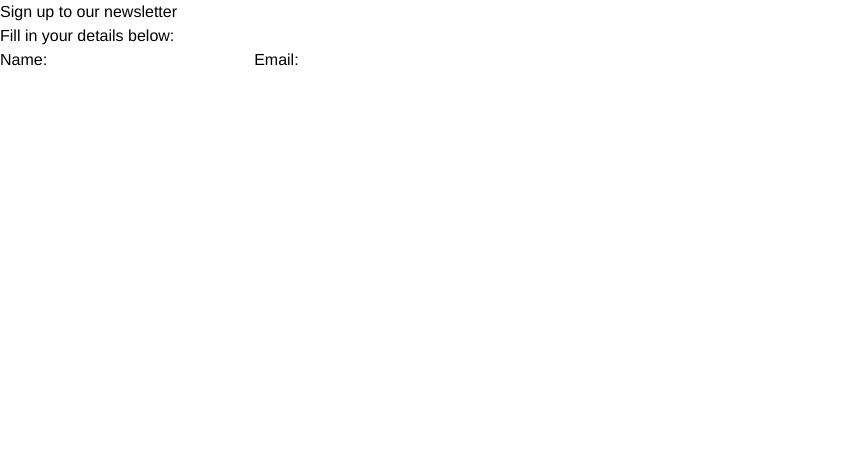
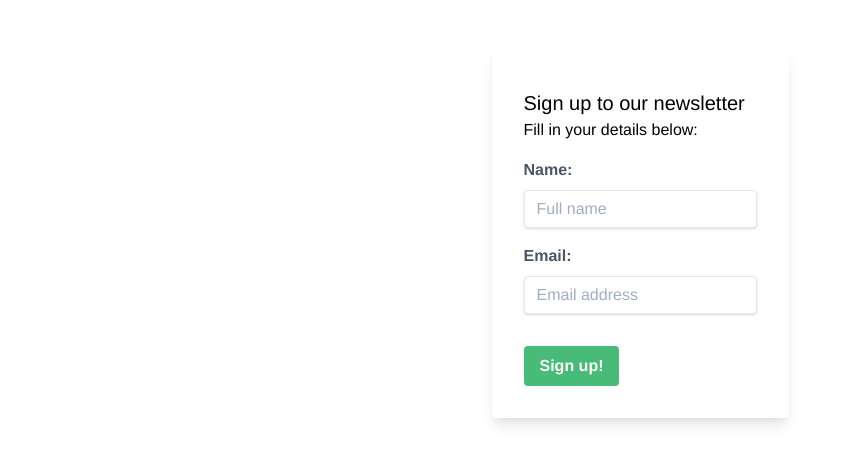
Before and after one commit to shclarke007/mailchimp_api_integration, a Vue app: page / in a window 1280 px wide. Shown: the top 464 px of the page, without its empty margins (0-847 px from the left). Built offline with nearby package versions, Linux system fonts and the light colour scheme.

Commit message:
added form code and styled

```diff
--- a/src/App.vue
+++ b/src/App.vue
@@ -1,6 +1,6 @@
 <template>
   <div id="app">
-    <user-form />
+    <user-form @submit-form="handleFormSubmit"/>
   </div>
 </template>
 
@@ -11,6 +11,11 @@ export default {
   name: 'app',
   components: {
     UserForm
+  },
+  methods:{
+    handleFormSubmit(){
+
+    }
   }
 }
 </script>
--- a/src/components/UserForm.vue
+++ b/src/components/UserForm.vue
@@ -1,14 +1,18 @@
 <template>
-  <section class="fw-full max-w-xs">
-    <div>
-      <h1>Sign up to our newsletter</h1>
-      <h2>Fill in your details below:</h2>
+  <section class="flex flex-col items-center mt-12">
+    <form action="POST" @submit="submitForm" class="bg-white shadow-lg rounded px-8 pt-6 pb-8 mb-4">
+      <div class="py-4">
+      <h1 class="text-xl">Sign up to our newsletter</h1>
+      <h2 class="text-md">Fill in your details below:</h2>
     </div>
-    <form action="POST">
-      <label for="name">Name:</label>
-      <input type="text" id="name" v-model="form_data.name"/>
-      <label for="email">Email:</label>
-      <input type="text" id="email" v-model="form_data.email"/>
+      <label for="name" class="block text-gray-700 text-md font-bold mb-2">Name:</label>
+      <input type="text" id="name" v-model="form_data.name" placeholder="Full name" class="shadow appearance-none border rounded w-full py-2 px-3 text-gray-700 leading-tight focus:outline-none focus:shadow-outline mb-4"/>
+      <label for="email" class="block text-gray-700 text-md font-bold mb-2">Email:</label>
+      <input type="text" id="email" v-model="form_data.email" placeholder="Email address" class="shadow appearance-none border rounded w-full py-2 px-3 text-gray-700 leading-tight focus:outline-none focus:shadow-outline"/>
+      <div class="flex items-center justify-between mt-8">
+        <button class="bg-green-500 hover:bg-green-700 text-white font-bold py-2 px-4 rounded focus:outline-none focus:shadow-outline">Sign up!</button>
+      </div>
+
     </form>
   </section>
 </template>
@@ -23,6 +27,11 @@ export default {
         email: ''
       }
     }
+  },
+  methods:{
+    submitForm(){
+      this.$emit('form-submitted', this.form_data)
+    }
   }
 }
 </script>
```
